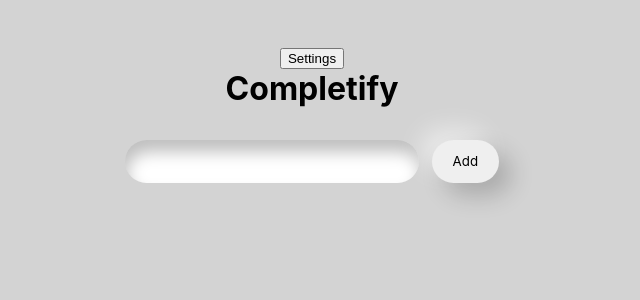
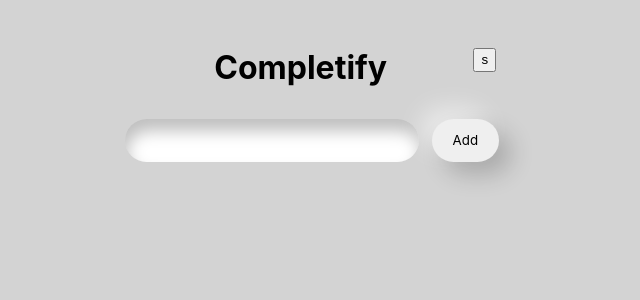
Before and after one commit to jacksonet00/Completify, a React (Create React App) app in the folder app/: page / in a window 1280 px wide. Shown: the top 300 px of the page, without its empty margins (328-968 px from the left). Built offline with nearby package versions, Linux system fonts and the light colour scheme.

Commit message:
Settings pane styled (button still needs styling)

```diff
--- a/app/src/App.js
+++ b/app/src/App.js
@@ -8,6 +8,7 @@ import {
 	AppName,
 	TaskInput,
 	AddTaskButton,
+	TitleGrid,
 } from './components/styledComponents';
 import './styles/root.css';
 
@@ -23,10 +24,6 @@ const App = () => {
 	const [showSettings, setShowSettings] = useState(false);
 
 	//== Effect ==\\
-
-	useEffect(() => {
-		localStorage.setItem('tasks', JSON.stringify(tasks));
-	}, [tasks]);
 
 	useEffect(() => {
 		document.getElementById('add-btn').addEventListener('focus', (e) => {
@@ -166,11 +163,31 @@ const App = () => {
 
 	return (
 		<AppContainer>
-			<button onClick={() => setShowSettings(!showSettings)}>
-				Settings
-			</button>
-			{renderSettings()}
-			<AppName>Completify</AppName>
+			<TitleGrid>
+				<AppName
+					style={{ gridColumnStart: '2', gridColumnEnd: '2' }}
+				>
+					Completify
+				</AppName>
+				<div
+					style={{
+						gridColumnStart: '4',
+						gridColumnEnd: '4',
+						display: 'grid',
+						gridTemplate: '1fr 2fr / 1fr',
+					}}
+				>
+					<button
+						onClick={() => setShowSettings(!showSettings)}
+						style={{
+							gridRowStart: '1',
+							gridRowEnd: '1',
+						}}
+					>
+						s
+					</button>
+				</div>
+			</TitleGrid>
 			<form onSubmit={(e) => handleAddTask(e)}>
 				<TaskInput
 					type="text"
@@ -181,6 +198,8 @@ const App = () => {
 					Add
 				</AddTaskButton>
 			</form>
+			{renderSettings()}
+
 			<DragDropContext onDragEnd={onDragEnd}>
 				<Droppable droppableId="droppable">
 					{(provided, snapshot) => (
--- a/app/src/components/SettingsPane.js
+++ b/app/src/components/SettingsPane.js
@@ -3,17 +3,17 @@ import styled from 'styled-components';
 import Toggle from './Toggle';
 
 const Container = styled.div`
-	background-color: lightgrey;
+	background-color: #e2e2e2;
 	box-shadow: 12px 12px 24px 0 rgba(0, 0, 0, 0.2),
 		-12px -12px 24px 0 rgba(255, 255, 255, 0.5);
 	display: flex;
 	flex-direction: column;
 	justify-content: center;
 	align-items: center;
-	width: 18em;
-	height: 20em;
 	border-radius: 2em;
-	z-index: 100;
+	padding: 1em;
+	min-width: 25em;
+	margin: 2em;
 `;
 
 const Container2 = styled.div`
@@ -25,16 +25,30 @@ const Container2 = styled.div`
 
 const ToggleLabel = styled.div`
 	padding-top: 0.5em;
+	font-family: -apple-system, BlinkMacSystemFont, 'Segoe UI', Roboto, Oxygen,
+		Ubuntu, Cantarell, 'Open Sans', 'Helvetica Neue', sans-serif;
 `;
 
 const SelectLabel = styled.label`
 	padding-right: 0.5em;
+	font-family: -apple-system, BlinkMacSystemFont, 'Segoe UI', Roboto, Oxygen,
+		Ubuntu, Cantarell, 'Open Sans', 'Helvetica Neue', sans-serif;
+`;
+
+const Select = styled.select`
+	font-family: -apple-system, BlinkMacSystemFont, 'Segoe UI', Roboto, Oxygen,
+		Ubuntu, Cantarell, 'Open Sans', 'Helvetica Neue', sans-serif;
+`;
+
+const Title = styled.h3`
+	font-family: -apple-system, BlinkMacSystemFont, 'Segoe UI', Roboto, Oxygen,
+		Ubuntu, Cantarell, 'Open Sans', 'Helvetica Neue', sans-serif;
 `;
 
 const SettingsPane = (props) => {
 	return (
 		<Container>
-			<h3>Settings</h3>
+			<Title>Settings</Title>
 			<Container2>
 				<ToggleLabel>Auto Sort</ToggleLabel>
 				<Toggle onToggle={(status) => props.onToggle(status)} />
@@ -43,13 +57,13 @@ const SettingsPane = (props) => {
 				<SelectLabel htmlFor="sort-direction-select">
 					Add from:{' '}
 				</SelectLabel>
-				<select
+				<Select
 					id="sort-direction-select"
 					onChange={(e) => props.onSortDirection(e.target.value)}
 				>
 					<option value="top">Top</option>
 					<option value="bottom">Bottom</option>
-				</select>
+				</Select>
 			</Container2>
 		</Container>
 	);
--- a/app/src/components/styledComponents.js
+++ b/app/src/components/styledComponents.js
@@ -97,6 +97,11 @@ const TaskCheckbox = styled.input`
 	margin-left: 1em;
 `;
 
+const TitleGrid = styled.div`
+	display: grid;
+	grid-template: 1fr / 1fr 2fr 1fr;
+`;
+
 export {
 	AppContainer,
 	AppName,
@@ -107,4 +112,5 @@ export {
 	HStack,
 	TaskName,
 	TaskCheckbox,
+	TitleGrid,
 };
```
